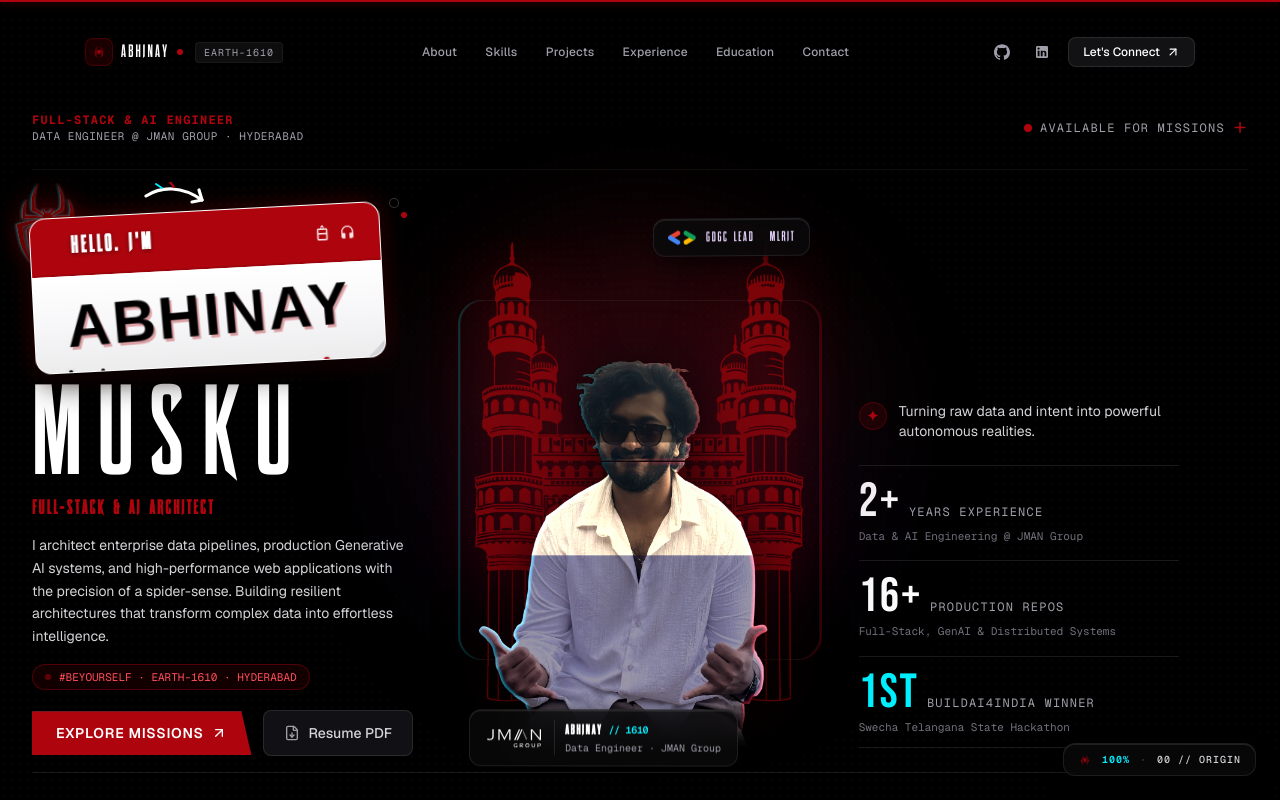
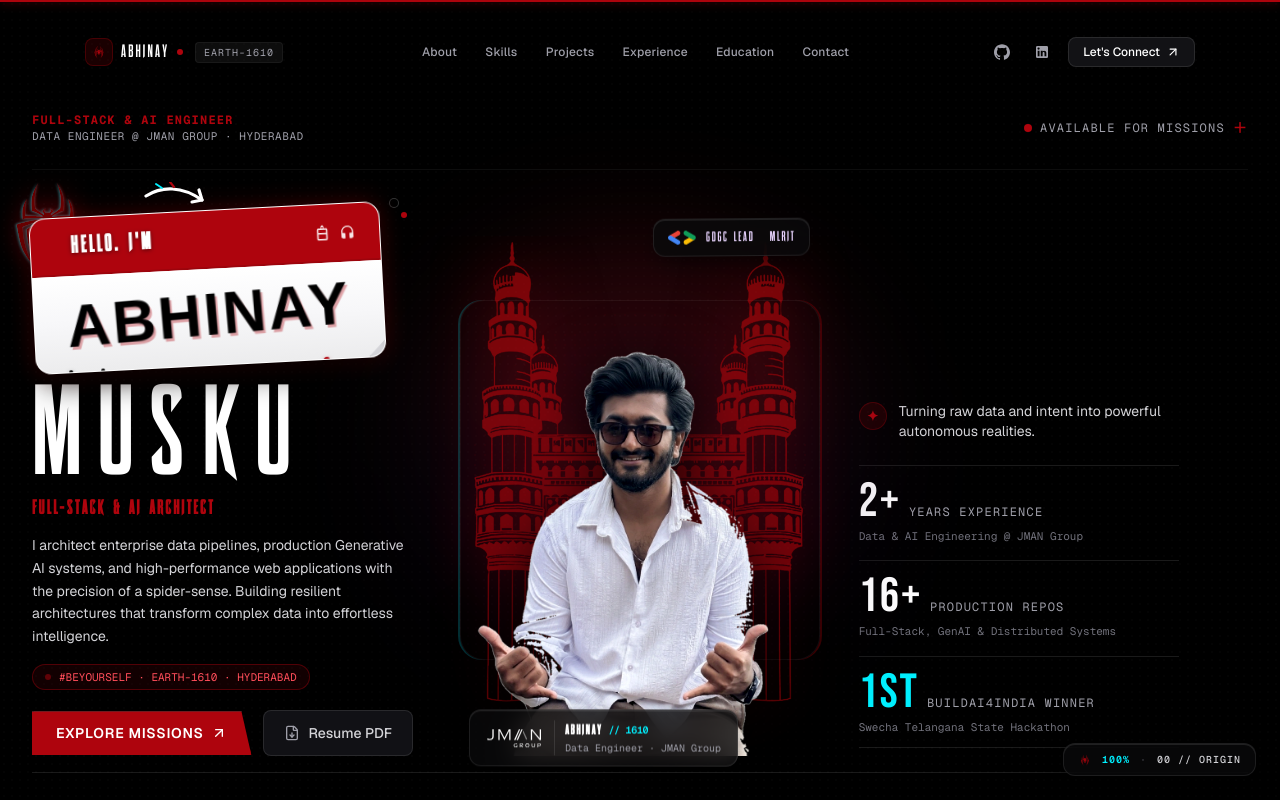
Before and after one commit to NOiD-777/Abhinay-portf, a Next.js app: page / in a window 1280 px wide. Shown: the top 800 px of the page. Built offline with nearby package versions, Linux system fonts and the light colour scheme; a web font is replaced by a local one.

Commit message:
feat(hero): update hero profile cutout with gemini-generated refined portrait fixing hair strands

```diff
--- a/src/components/sections/HeroProfile.tsx
+++ b/src/components/sections/HeroProfile.tsx
@@ -39,12 +39,12 @@ export default function HeroProfile() {
             </div>
           </div>
 
-          {/* User Portrait Cutout */}
+          {/* User Portrait Cutout with Gemini Refined Groomed Hair */}
           <Image
             src="/profile-cutout.webp"
             alt="Abhinay Musku"
-            width={1400}
-            height={1400}
+            width={1024}
+            height={1024}
             priority
             className="relative z-10 w-auto h-full object-contain object-bottom filter contrast-105 drop-shadow-[0_15px_30px_rgba(0,0,0,0.8)] select-none pointer-events-none"
           />
```
Also changed, not shown: public/profile-cutout.png, public/profile-cutout.webp.
